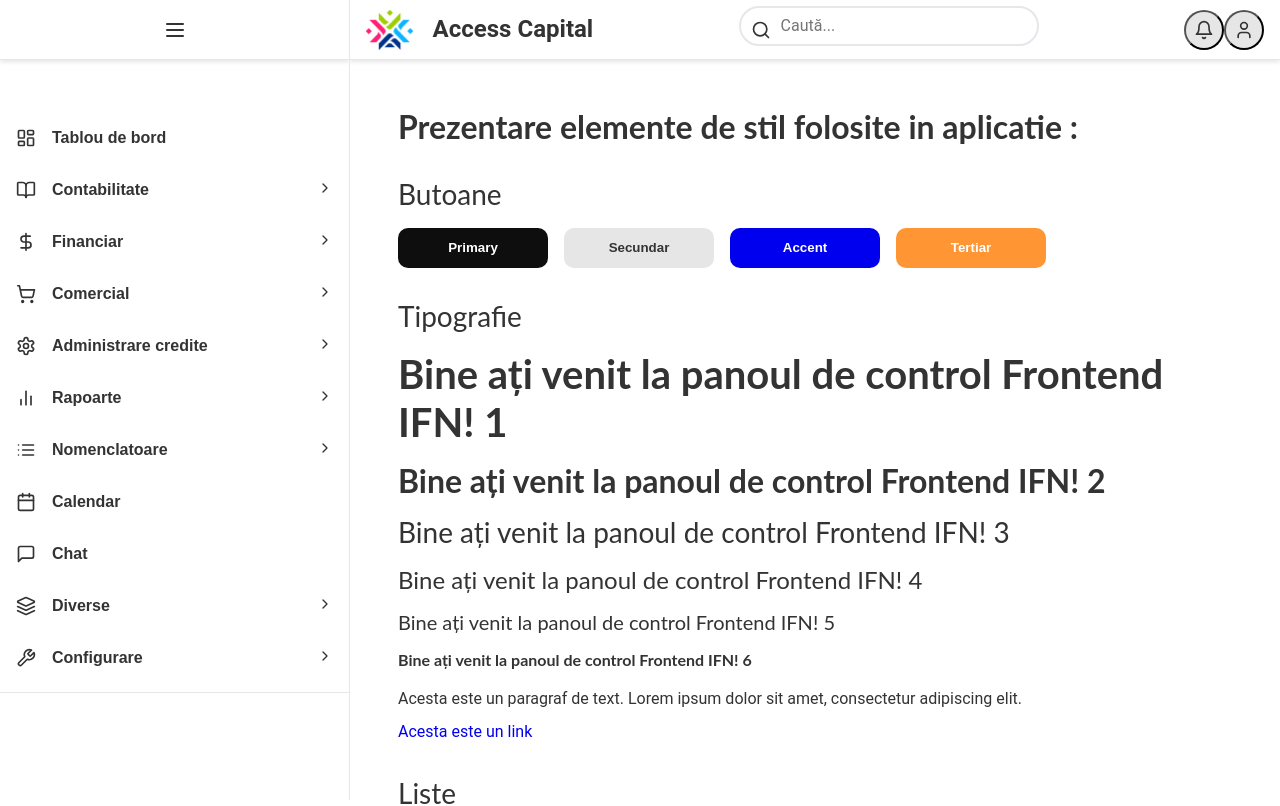
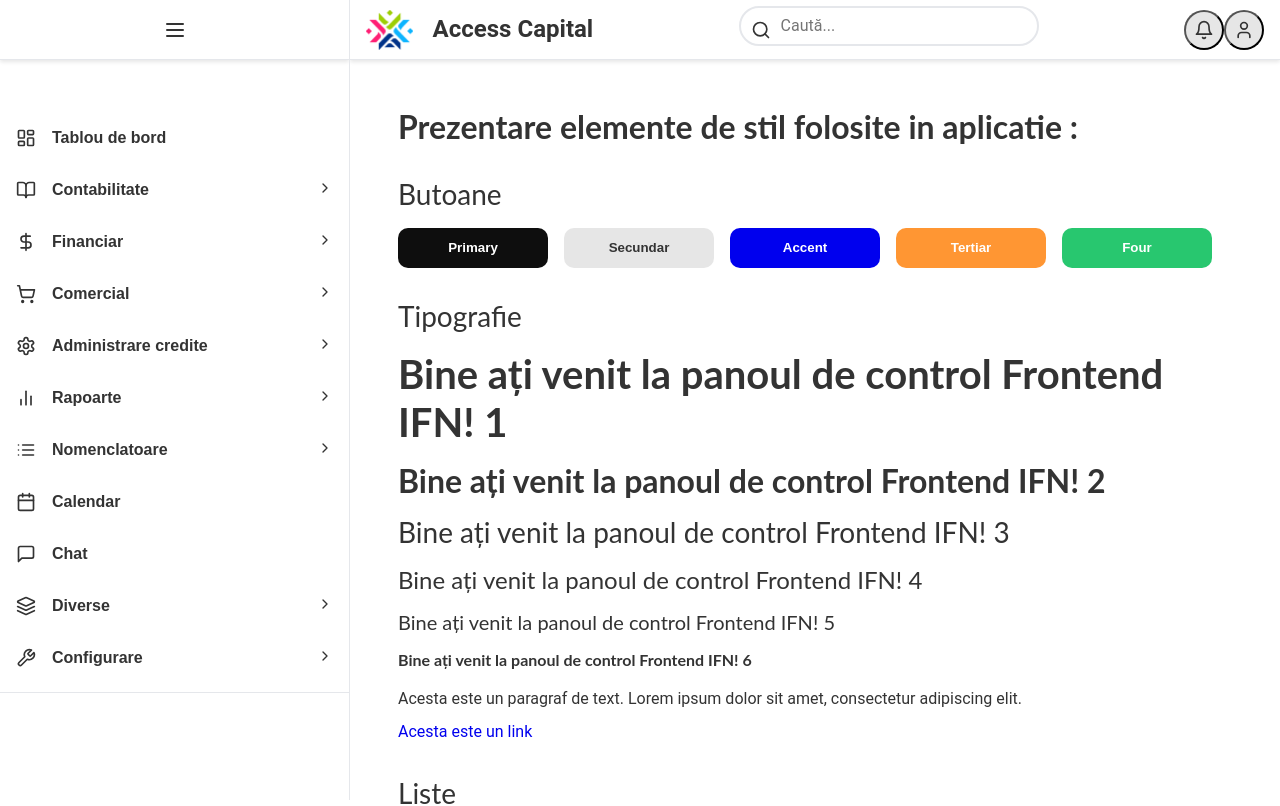
Before and after one commit to stef78cta/Edy_Web, a React (Create React App) app in the folder frontend-ifn/: page / in a window 1280 px wide. Shown: the top 806 px of the page. Built offline with nearby package versions, Linux system fonts and the light colour scheme.

Commit message:
amadaugat buton verde

```diff
--- a/frontend-ifn/src/App.tsx
+++ b/frontend-ifn/src/App.tsx
@@ -30,6 +30,9 @@ const App: React.FC = () => {
             </Button>
             <Button onClick={handleAddClick} variant="tertiary">
               Tertiar
+            </Button>
+            <Button onClick={handleAddClick} variant="four">
+              Four
             </Button>
           </div>
         </section>
@@ -78,9 +81,9 @@ const App: React.FC = () => {
               <label htmlFor="message">Mesaj:</label>
               <textarea id="message" name="message"></textarea>
             </div>
-            <button type="submit" className="button">
+            <Button type="submit" variant="primary">
               Trimite
-            </button>
+            </Button>
           </form>
         </section>
 
--- a/frontend-ifn/src/components/Button/Button.tsx
+++ b/frontend-ifn/src/components/Button/Button.tsx
@@ -1,10 +1,10 @@
 import React from "react";
 
-interface ButtonProps {
-  onClick: () => void;
+interface ButtonProps extends React.ButtonHTMLAttributes<HTMLButtonElement> {
+  onClick?: () => void;
   children: React.ReactNode;
   className?: string;
-  variant?: "primary" | "secondary" | "accent" | "tertiary";
+  variant?: "primary" | "secondary" | "accent" | "tertiary" | "four";
 }
 
 const Button: React.FC<ButtonProps> = ({
@@ -12,11 +12,13 @@ const Button: React.FC<ButtonProps> = ({
   children,
   className = "",
   variant = "primary",
+  type = "button",
+  ...rest
 }) => {
   const buttonClass = `button ${variant} ${className}`.trim();
 
   return (
-    <button className={buttonClass} onClick={onClick}>
+    <button className={buttonClass} onClick={onClick} type={type} {...rest}>
       {children}
     </button>
   );
--- a/frontend-ifn/src/styles/_global.scss
+++ b/frontend-ifn/src/styles/_global.scss
@@ -86,6 +86,15 @@ a {
 
     &:hover {
       background-color: darken($tertiary-color, 10%);
+    }
+  }
+
+  &.four {
+    background-color: $fourth-color;
+    color: $background-color;
+
+    &:hover {
+      background-color: darken($fourth-color, 10%);
     }
   }
 }
--- a/frontend-ifn/src/styles/_variables.scss
+++ b/frontend-ifn/src/styles/_variables.scss
@@ -3,6 +3,7 @@ $primary-color: #0e0e0e;
 $secondary-color: #e6e6e6;
 $accent-color: #0000ee;
 $tertiary-color: #ff9633;
+$fourth-color: #28c76f;
 $background-color: #ffffff;
 $text-color: #333333;
 $link-color: #0000ee;
```
